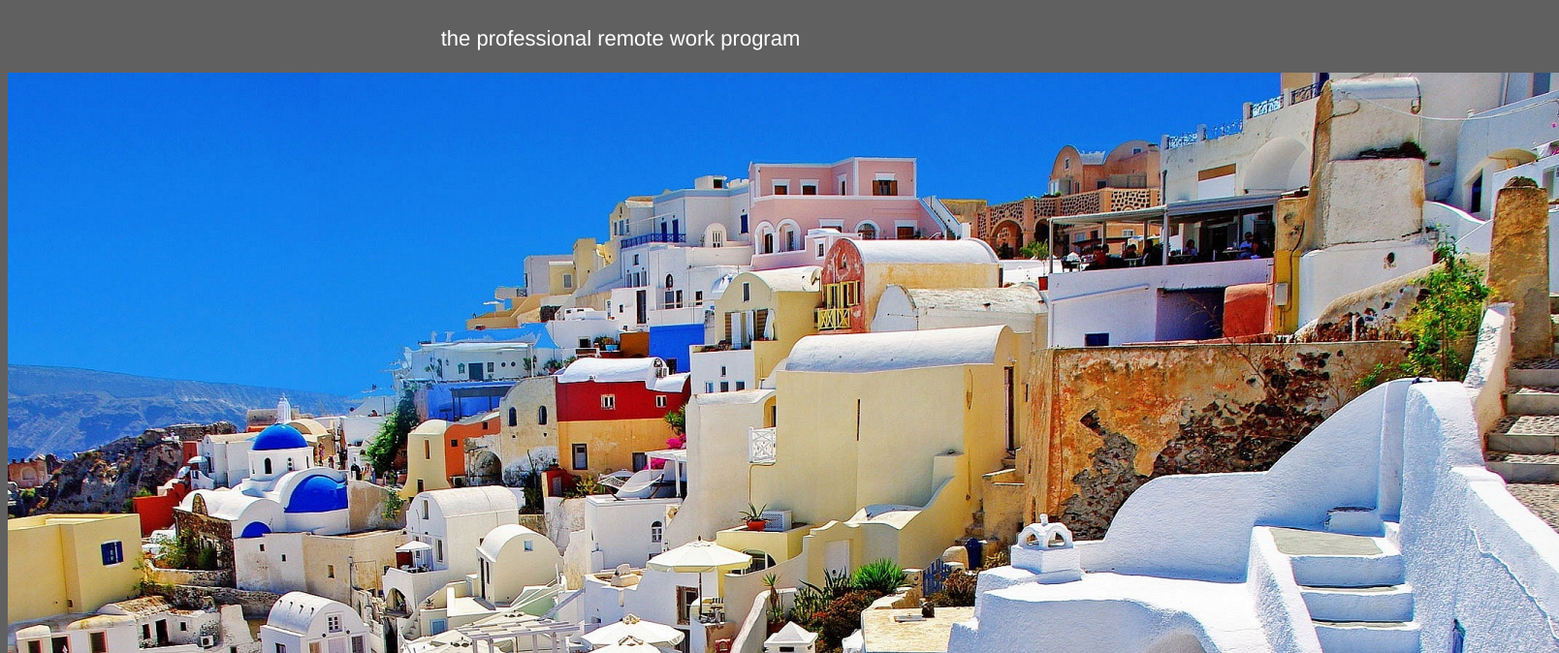
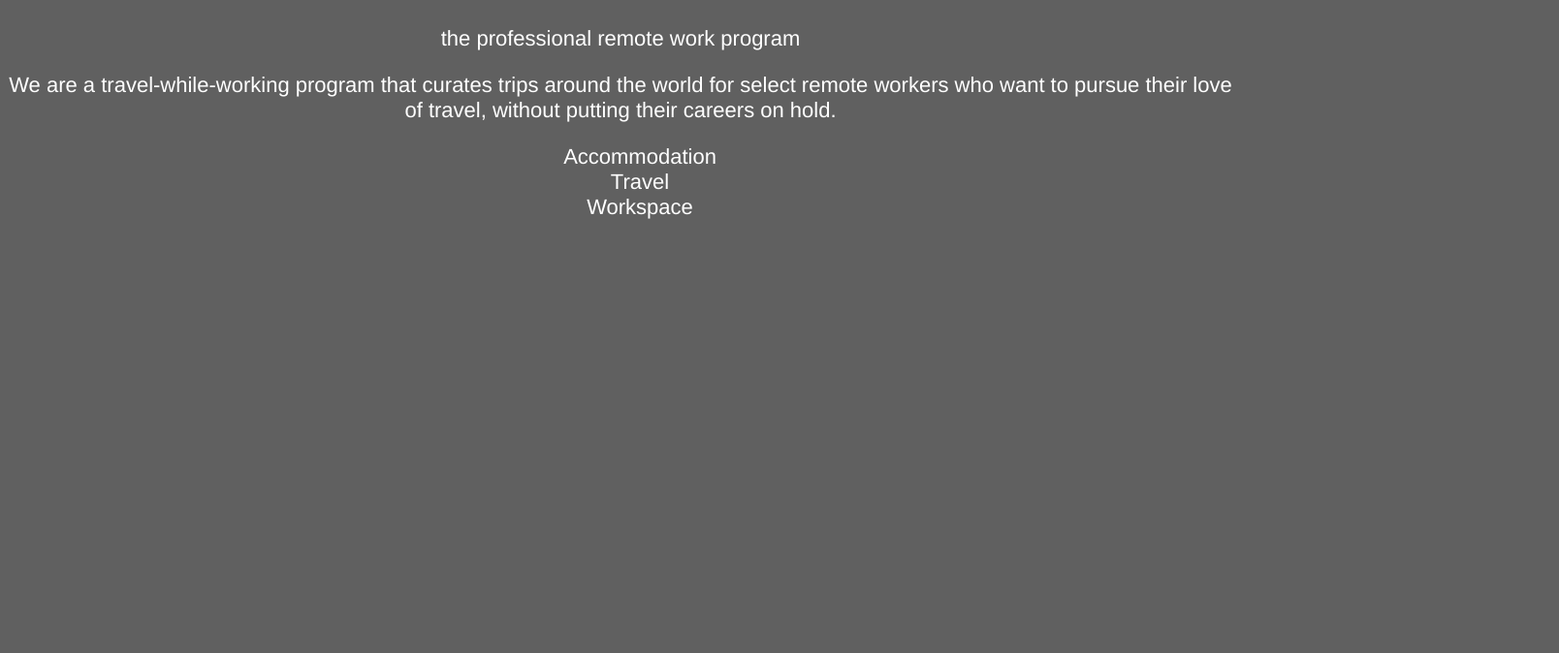
Before and after one commit to allisonbly/allisonbly.github.io, a plain HTML site: page unit_3/index.html in a window 1280 px wide. Shown: the part 82-756 px from the top of the page at 97% size, 1608 px wide, since content can reach past the window. Drawn offline with Linux system fonts and the light colour scheme.

Commit message:
took out image
<img src="images/santorini.jpg">

between 2 paragraphs

```diff
--- a/unit_3/index.html
+++ b/unit_3/index.html
@@ -7,7 +7,6 @@
 <body>
 <h1>We Roam</h1>
 <p>the professional remote work program</p>
-<img src="images/santorini.jpg">
 <p>We are a travel-while-working program that curates trips around the world for select remote workers who want to pursue their love of travel, without putting their careers on hold.</p>
 <ul>
 	<li>Accommodation</li>
```
